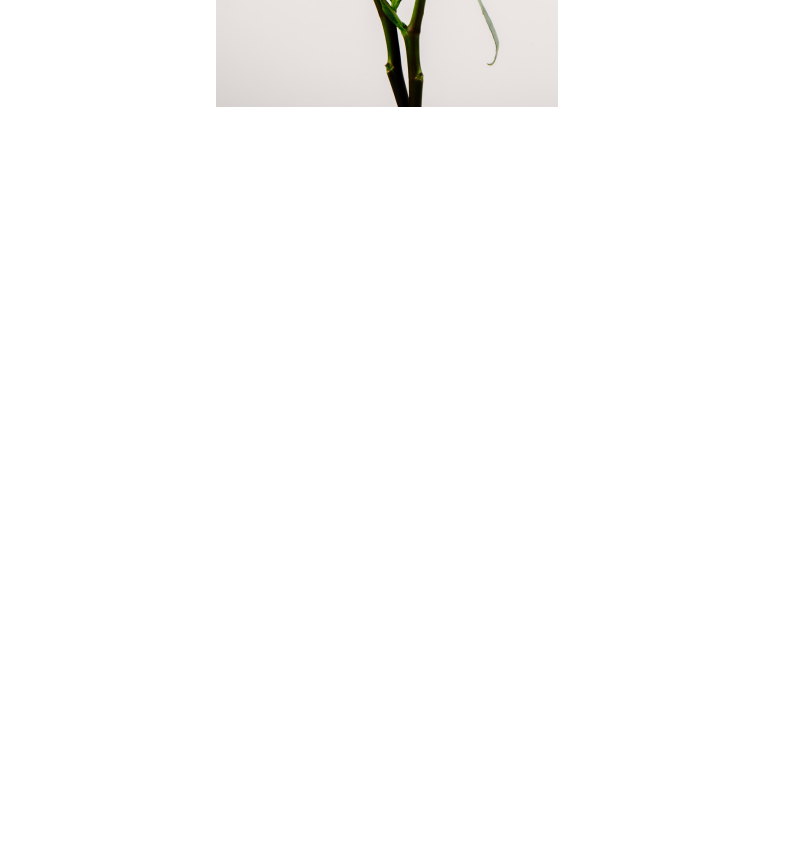
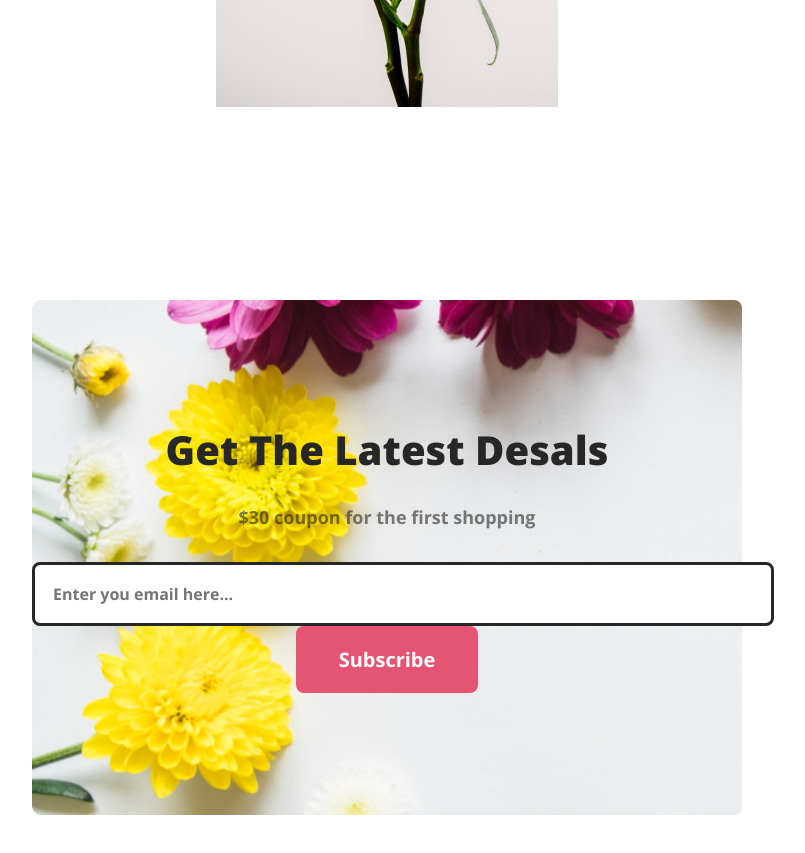
Before and after one commit to omaralam02/assignment-flower-shop, a plain HTML site: page index.html in a window 1280 px wide. Shown: the part 4711-5564 px from the top of the page, without its empty margins (253-1058 px from the left). Before the commit the page ends 5011 px from the top, so only its background shows below. Drawn offline with nearby package versions, Linux system fonts and the light colour scheme.

Commit message:
added get deals section

```diff
--- a/index.html
+++ b/index.html
@@ -27,6 +27,7 @@
     </header>
 
     <main>
+        <!-- First Section -->
         <section class="section">
             <div class="our-flower">
                 <h3 class="section-title">Our Featured Flowers</h3>
@@ -49,7 +50,7 @@
                 </div>
             </div>
         </section>
-
+        <!-- Hot Deal Section -->
         <div class="section hot-deal">
             <div class="section-deal">
                 <h3 class="section-title">Hot Deal ! Sale Up To 25% <span>Off</span></h3>
@@ -61,17 +62,28 @@
                 <img src="images/pngwing 8.png" alt="Red Flower Base">
             </div>
         </div>
-
+        <!-- Instagram Section -->
         <div class="section">
             <div class="showcase">
                 <h3 class="section-title">Instagram</h3>
-                <p class="section-desc showcase-desc">It is a long established fact that a reader will be distracted by the readable content of a page when looking at its layout.</p>
+                <p class="section-desc showcase-desc">It is a long established fact that a reader will be distracted by
+                    the readable content of a page when looking at its layout.</p>
             </div>
             <div class="showcase-img">
                 <img src="images/Flower 01.png" alt="">
                 <img src="images/Rectangle 4.png" alt="">
                 <img src="images/Rectangle 5.png" alt="">
                 <img src="images/Rectangle 6.png" alt="">
+            </div>
+
+            <!-- Get Deals Section -->
+            <div class="section get-deals">
+                <h3 class="section-title">Get The Latest Desals</h3>
+                <p class="section-desc">$30 coupon for the first shopping</p>
+                <div class="input-btn">
+                    <input type="email" placeholder="Enter you email here..." name="email" id="form-email">
+                    <button class="btn-primary">Subscribe</button>
+                </div>
             </div>
     </main>
 
--- a/styles/style.css
+++ b/styles/style.css
@@ -155,4 +155,26 @@ header .header-img {
 .showcase-img img {
 margin: 10px;
 }
+
+/* Get Deals Section Styles */
+.get-deals {
+    background: url(../images/Rectangle\ 9.png);
+    background-repeat: no-repeat;
+    background-size: cover;
+    padding: 122px 0;
+    margin-left: 285px;
+    margin-right: 285px;
+    border-radius: 8px;
+}
+input {
+    width: 700px;
+    border-radius: 8px;
+    background-color: #FFF;
+    color: rgba(39, 39, 39, 0.60);
+    font-size: 16px;
+    font-weight: 400;
+    padding: 18px;
+    border: #272727 3px solid;
+}
+
 /* Footer Styles */
```
